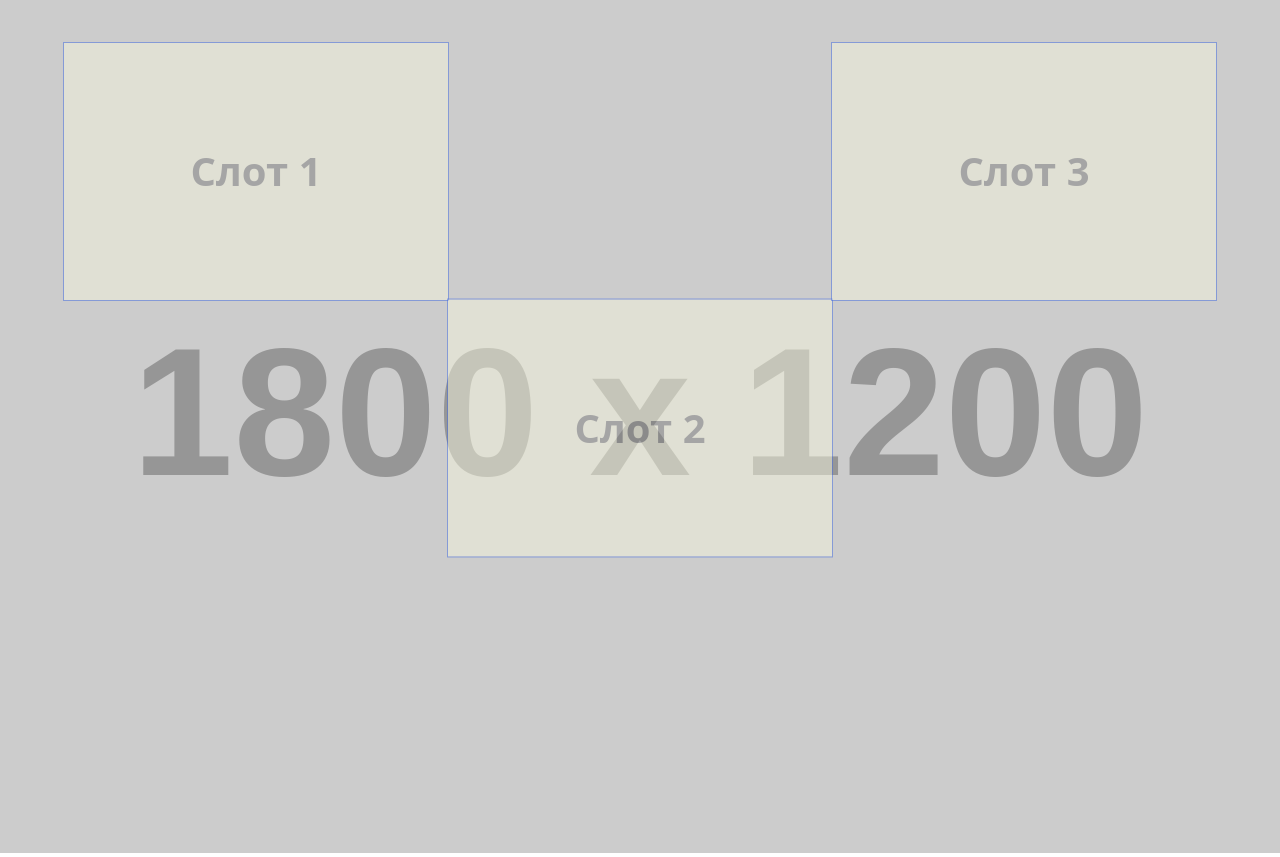
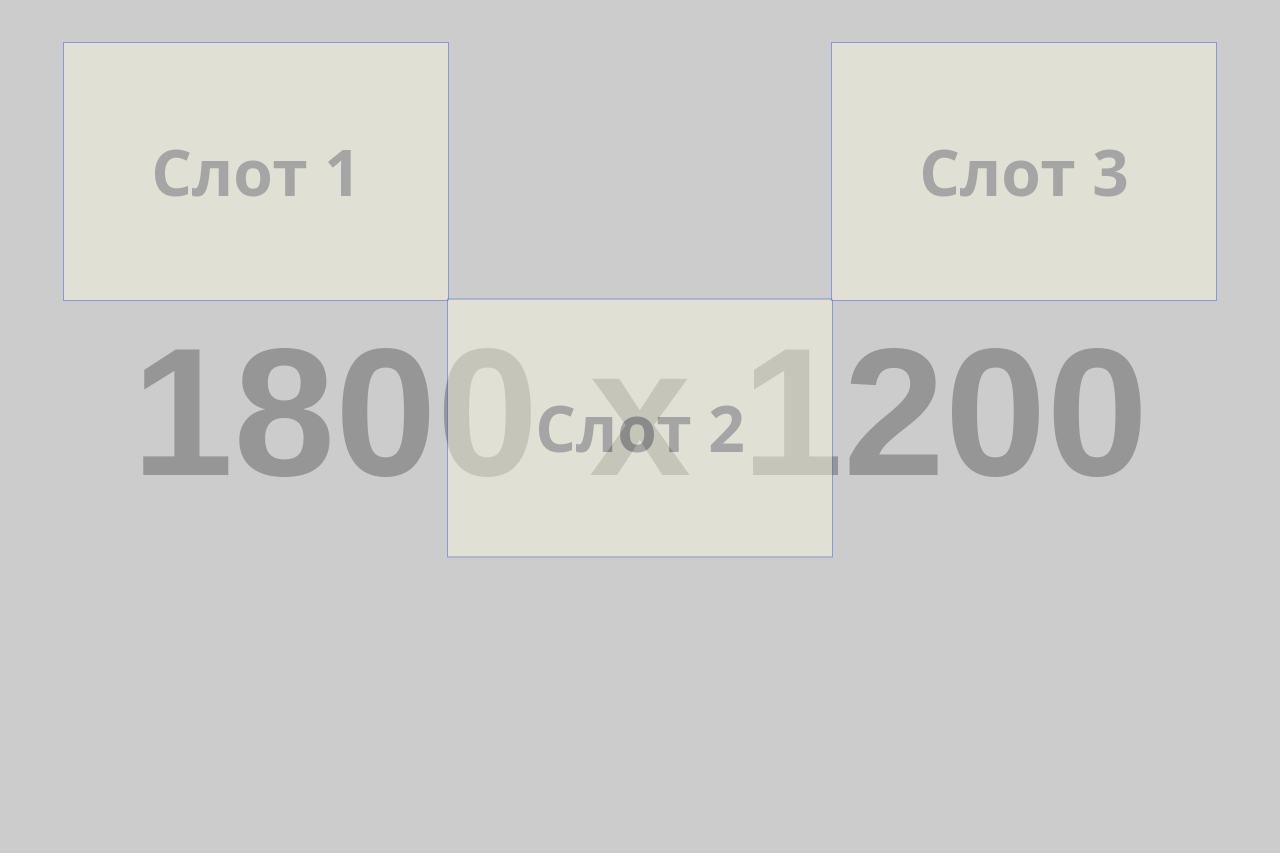
Before and after one commit to veezex/n_adv, a website: page docs/index.html in a window 1280 px wide. Drawn offline with nearby package versions, Linux system fonts and the light colour scheme; placeholder pictures from the web are drawn by us.

Commit message:
upd styles

```diff
--- a/docs/index.html
+++ b/docs/index.html
@@ -76,7 +76,7 @@
       height: 100%;
       background-color: beige;
       opacity: 0.5;
-      font-size: 2.5rem;
+      font-size: 5vw;
       font-weight: 700;
       color: gray;
       display: grid;
```
